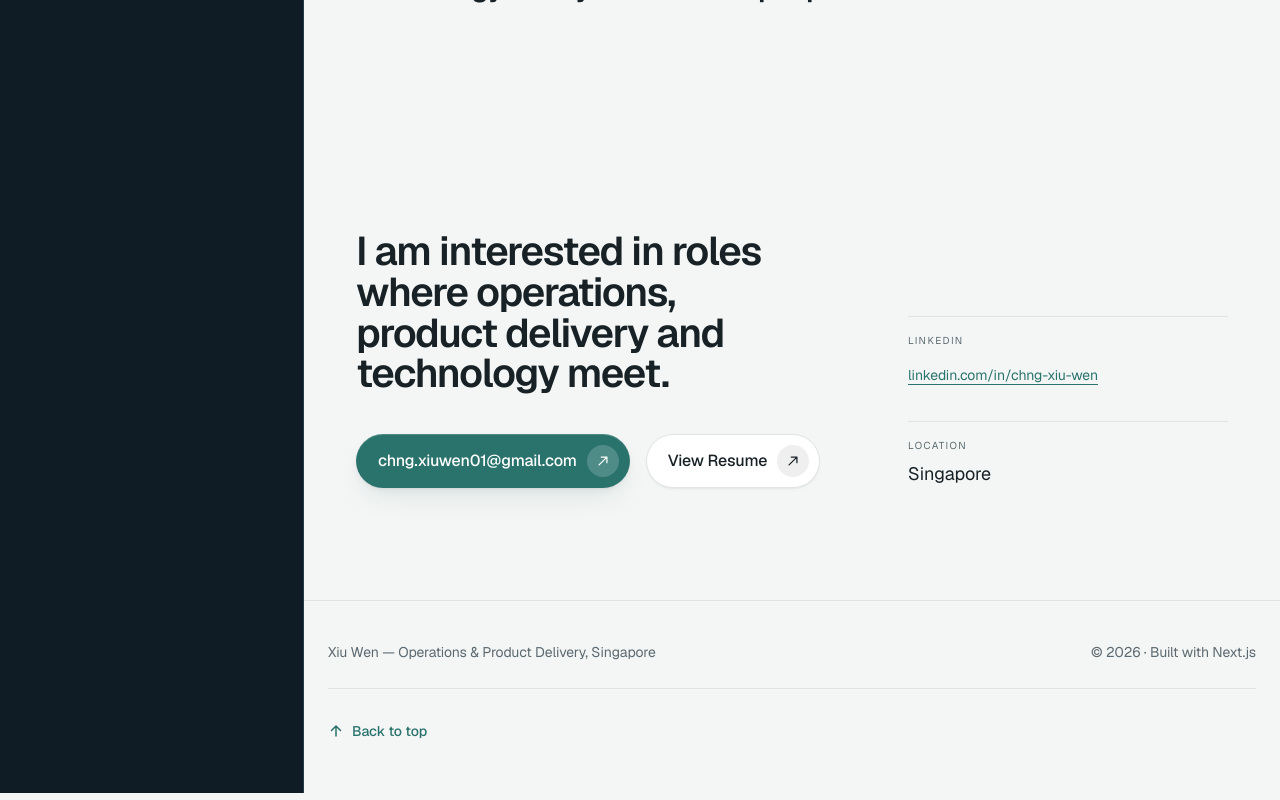
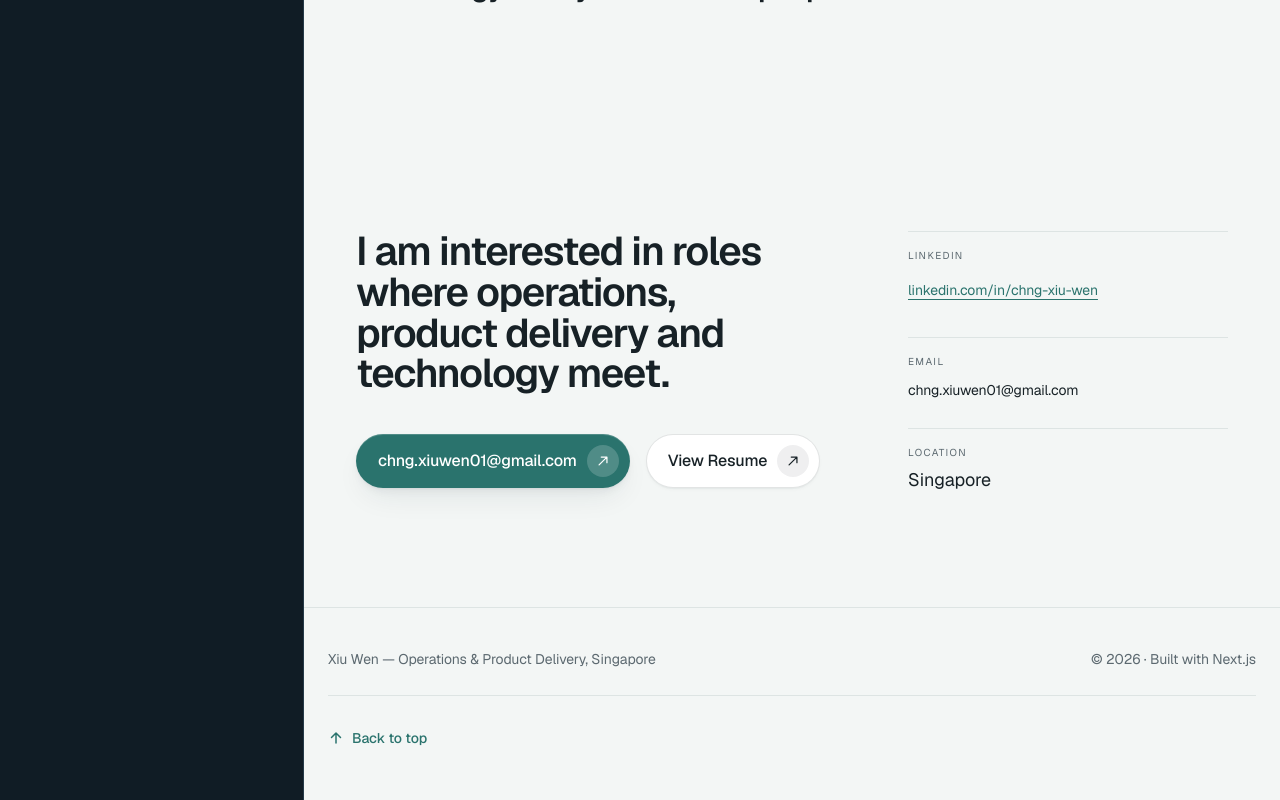
Before and after one commit to xiuwen-web/xiuwen-web.github.io, a Next.js app: page / in a window 1280 px wide. Shown: the part 8967-9767 px from the top of the page. Built offline with nearby package versions, Linux system fonts and the light colour scheme.

Commit message:
Make the email easy to copy, and label mail that starts from the site (#13)
The Contact list shows the address as plain select-all text; every email link pre-fills the subject "Via your portfolio" from one emailHref; the Contact email button no longer opens mailto in a new tab.

```diff
--- a/src/app/page.tsx
+++ b/src/app/page.tsx
@@ -5,7 +5,7 @@ import { HandoffChain } from '@/components/ui/Diagram';
 import { TraceChain } from '@/components/ui/TraceChain';
 import { Disclosure } from '@/components/ui/Disclosure';
 import { WorkLog } from '@/components/ui/WorkLog';
-import { principles, profile, socialLinks } from '@/content/profile';
+import { emailHref, principles, profile, socialLinks } from '@/content/profile';
 import {
   handoff,
   handoffCaption,
@@ -591,7 +591,7 @@ function Contact() {
             </p>
 
             <div className="mt-10 flex flex-wrap gap-3 sm:gap-4">
-              <IslandButton href={`mailto:${profile.email}`} external>
+              <IslandButton href={emailHref} external>
                 {profile.email}
               </IslandButton>
               {hasResume && (
@@ -621,6 +621,15 @@ function Contact() {
                 </a>
               </Row>
             )}
+            {/* The address as plain text, beside the button (2026-09-28). A
+                recruiter on webmail gets nothing from a mailto click, and text
+                inside a link is awkward to select; select-all copies the
+                whole address in one tap. */}
+            <Row label="Email">
+              <span className="text-[length:var(--text-small)] break-all select-all">
+                {profile.email}
+              </span>
+            </Row>
             <Row label="Location">{profile.location}</Row>
           </dl>
         </div>
--- a/src/components/layout/MobileNav.tsx
+++ b/src/components/layout/MobileNav.tsx
@@ -1,6 +1,6 @@
 import { ThemeToggle } from '@/components/ui/ThemeToggle';
 import { ACTIVE_KEY_TO_HREF, PRIMARY_NAV, workEntries, workNumber } from '@/content/navigation';
-import { profile, socialLinks } from '@/content/profile';
+import { emailHref, profile, socialLinks } from '@/content/profile';
 import { hasResume } from '@/content/resume';
 import { Identity, RailHeading, RailLink } from './Sidebar';
 
@@ -73,7 +73,7 @@ export function MobileNav({ active }: { active?: string }) {
               On a ~13,000px page the email otherwise first appears in the
               last section, or two taps deep in the drawer. */}
           <a
-            href={`mailto:${profile.email}`}
+            href={emailHref}
             className="flex h-11 items-center rounded-[var(--radius)] px-2 text-[length:var(--text-small)] font-medium"
             style={{ color: 'var(--rail-text)' }}
           >
@@ -151,7 +151,7 @@ export function MobileNav({ active }: { active?: string }) {
                 </li>
               ))}
               <li>
-                <RailLink href={`mailto:${profile.email}`} external>
+                <RailLink href={emailHref} external>
                   Email
                 </RailLink>
               </li>
--- a/src/components/layout/Sidebar.tsx
+++ b/src/components/layout/Sidebar.tsx
@@ -6,7 +6,7 @@ import {
   workEntries,
   workNumber,
 } from '@/content/navigation';
-import { profile, socialLinks } from '@/content/profile';
+import { emailHref, profile, socialLinks } from '@/content/profile';
 
 /**
  * The rail (PORTFOLIO_SIDEBAR_FLOW_REVISION.md, 2026-08-02).
@@ -176,7 +176,7 @@ export function Sidebar({
                   </li>
                 ))}
                 <li>
-                  <RailLink href={`mailto:${profile.email}`} external>
+                  <RailLink href={emailHref} external>
                     Email
                   </RailLink>
                 </li>
--- a/src/components/ui/Premium.tsx
+++ b/src/components/ui/Premium.tsx
@@ -69,11 +69,13 @@ export function IslandButton({
   const cls = 'px-btn text-[length:var(--text-small)] sm:text-[length:var(--text-body)]';
 
   if (external) {
+    /* A mailto opened in a new tab leaves an empty tab behind in some
+       browsers; the rail's RailLink already skips it for the same reason. */
+    const newTab = !href.startsWith('mailto:');
     return (
       <a
         href={href}
-        target="_blank"
-        rel="noopener noreferrer"
+        {...(newTab ? { target: '_blank', rel: 'noopener noreferrer' } : {})}
         aria-label={ariaLabel}
         className={cls}
         style={style}
--- a/src/content/profile.ts
+++ b/src/content/profile.ts
@@ -281,6 +281,14 @@ export const profile: Profile = {
 };
 
 /**
+ * Every email link on the site, in one place (2026-09-28). The subject line
+ * means a message that starts here arrives already labelled, so it can be
+ * found and filtered among everything else in the inbox. The structured data
+ * in layout.tsx keeps the bare mailto — a subject is not part of an address.
+ */
+export const emailHref = `mailto:${profile.email}?subject=${encodeURIComponent('Via your portfolio')}`;
+
+/**
  * Principles I work by.
  *
  * Kept apart from the six method rules in the Process section, which are
```
